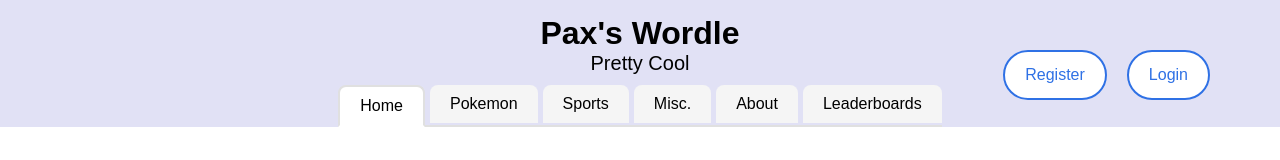
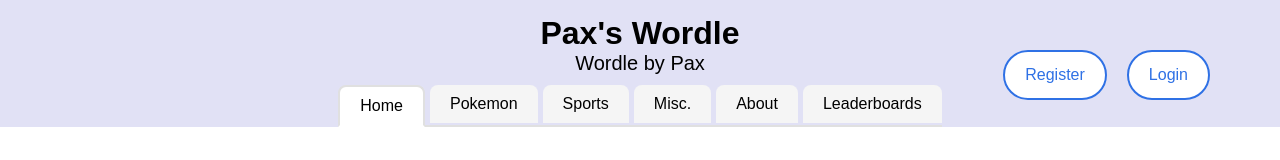
Before and after one commit to paxhuckstep/final_project_frontend, a React (Vite) app: page / in a window 1280 px wide. Shown: the top 160 px of the page. Built offline with nearby package versions, Linux system fonts and the light colour scheme; no server answers; a web font is replaced by a local one.

Commit message:
header subtitle change

```diff
--- a/src/components/Header/Header.jsx
+++ b/src/components/Header/Header.jsx
@@ -12,7 +12,7 @@ function Header({
   return (
     <div className="header">
       <h1 className="header__title">Pax's Wordle</h1>
-      <p className="header__sub-title">Pretty Cool</p>
+      <p className="header__sub-title">Wordle by Pax</p>
       <HeaderProfile
         currentUser={currentUser}
         openRegisterModal={openRegisterModal}
```
